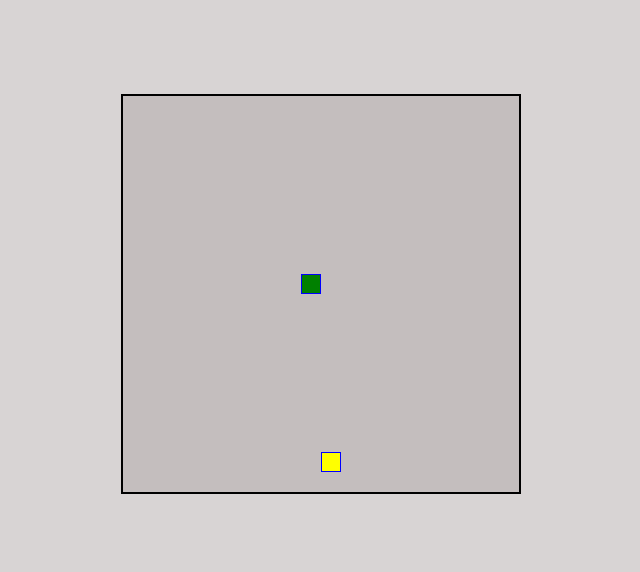
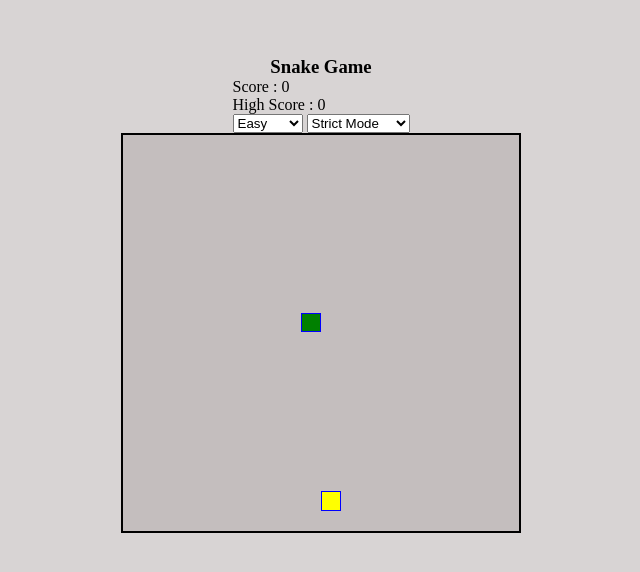
Before and after one commit to Vinay-Pratap-Singh/Snake-Game, a plain HTML site: page index.html in a window 1280 px wide. Shown: the part 106-678 px from the top of the page, without its empty margins (319-959 px from the left). Drawn offline with Linux system fonts and the light colour scheme.

Commit message:
added score and high score

```diff
--- a/index.html
+++ b/index.html
@@ -8,6 +8,33 @@
     <link rel="stylesheet" href="./style.css">
 </head>
 <body>
+    <h3>Snake Game</h3>
+
+    <!-- for displaying the score, highScore, game level and game mode -->
+    <div>
+        <!-- for displaying the score and high score -->
+        <div>
+            <p>Score : <span class="score">0</span></p>
+            <p>High Score : <span class="highScore">0</span></p>
+        </div>
+
+        <!-- for displaying the game level and game mode -->
+        <form>
+            <!-- for selecting the game level -->
+            <select>
+                <option value="easy">Easy</option>
+                <option value="medium">Medium</option>
+                <option value="hard">Hard</option>
+            </select>
+
+            <!-- for selecting the game mode -->
+            <select>
+                <option value="strict">Strict Mode</option>
+                <option value="loosed">Loosed Mode</option>
+            </select>
+        </form>
+    </div>
+
     <!-- Game Board -->
     <div class="gameBoard"></div>
 </body>
--- a/script.js
+++ b/script.js
@@ -1,17 +1,34 @@
 let gameBoard = document.querySelector(".gameBoard");
+
 // default position for snake head
 let snakeBody = [{ x: 10, y: 10 }];
+
 // giving a random position for food to start
 let food = {
   x: Math.floor(Math.random() * 21),
   y: Math.floor(Math.random() * 21),
 };
+
 // default input direction given by user
 let inputDirection = { x: 0, y: 0 };
+
 // setting the default speed for the snake
 let speed = 1000;
+
 // to store the setInterval id to stop the game
 let gameLoop = undefined;
+
+// score to update the score value
+let score = document.querySelector(".score");
+
+// variable to update the existing score
+let currentScore = 0;
+
+// high score to update the high score value
+let highScore = document.querySelector(".highScore");
+
+// variable to update the existing high score
+let currHighScore = localStorage.getItem("highScore") || 0;
 
 // event listner to set the snake direction given by the user
 window.addEventListener("keydown", (event) => {
@@ -51,7 +68,7 @@ const game = () => {
     render();
     endGame();
     eatFood();
-  }, 500);
+  }, 200);
 };
 
 // function to update the position of food and snake
@@ -65,6 +82,10 @@ const update = () => {
   // setting the head
   snakeBody[0].x += inputDirection.x;
   snakeBody[0].y += inputDirection.y;
+
+  // displaying the current high score as the game loads
+  score.innerHTML = currentScore;
+  highScore.innerHTML = currHighScore;
 };
 
 // function to display the food and snake on board
@@ -100,6 +121,13 @@ const eatFood = () => {
 
     // increasing the snake body by one, once he eat the food
     snakeBody.push({ x: 0, y: 0 });
+
+    // increasing the score and high score after eating the food
+    currentScore += 1;
+    if (currentScore > currHighScore) {
+      currHighScore = currentScore;
+      localStorage.setItem("highScore", currHighScore);
+    }
   }
 };
 
--- a/style.css
+++ b/style.css
@@ -9,6 +9,7 @@ body{
     height: 100vh;
     width: 100vw;
     display: flex;
+    flex-direction: column;
     align-items: center;
     justify-content: center;
     background-color: rgb(216, 212, 212);
```
